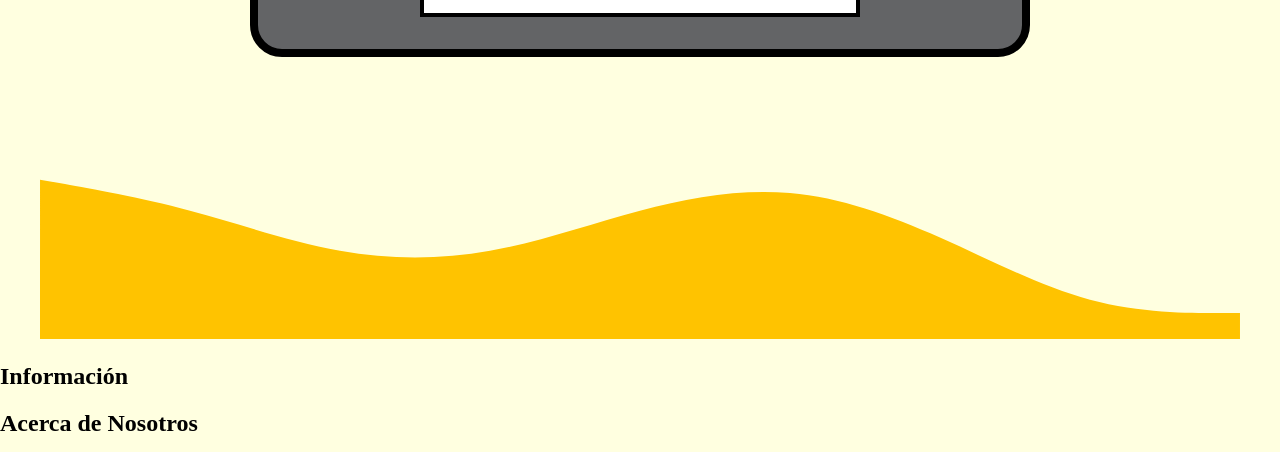
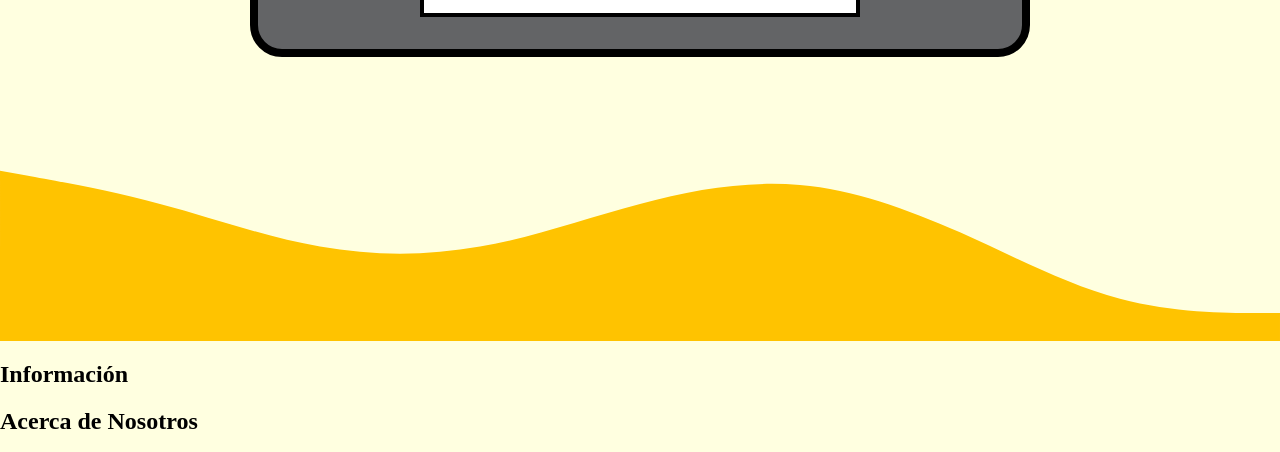
Before and after one commit to Writhney/Cartillas-de-Respuesta, a plain HTML site: page reto2.html in a window 1280 px wide. Shown: the part 1597-2049 px from the top of the page. Drawn offline with Linux system fonts and the light colour scheme.

Commit message:
Agregando estilo al wave-separador

```diff
--- a/css/estilo.css
+++ b/css/estilo.css
@@ -373,3 +373,15 @@
 
 
 }
+
+
+.separador-container{
+    margin: 0;
+    display: flex;
+}
+
+.wave-separador{
+    width: 100%;
+    margin: -0.01rem;
+
+}
```
